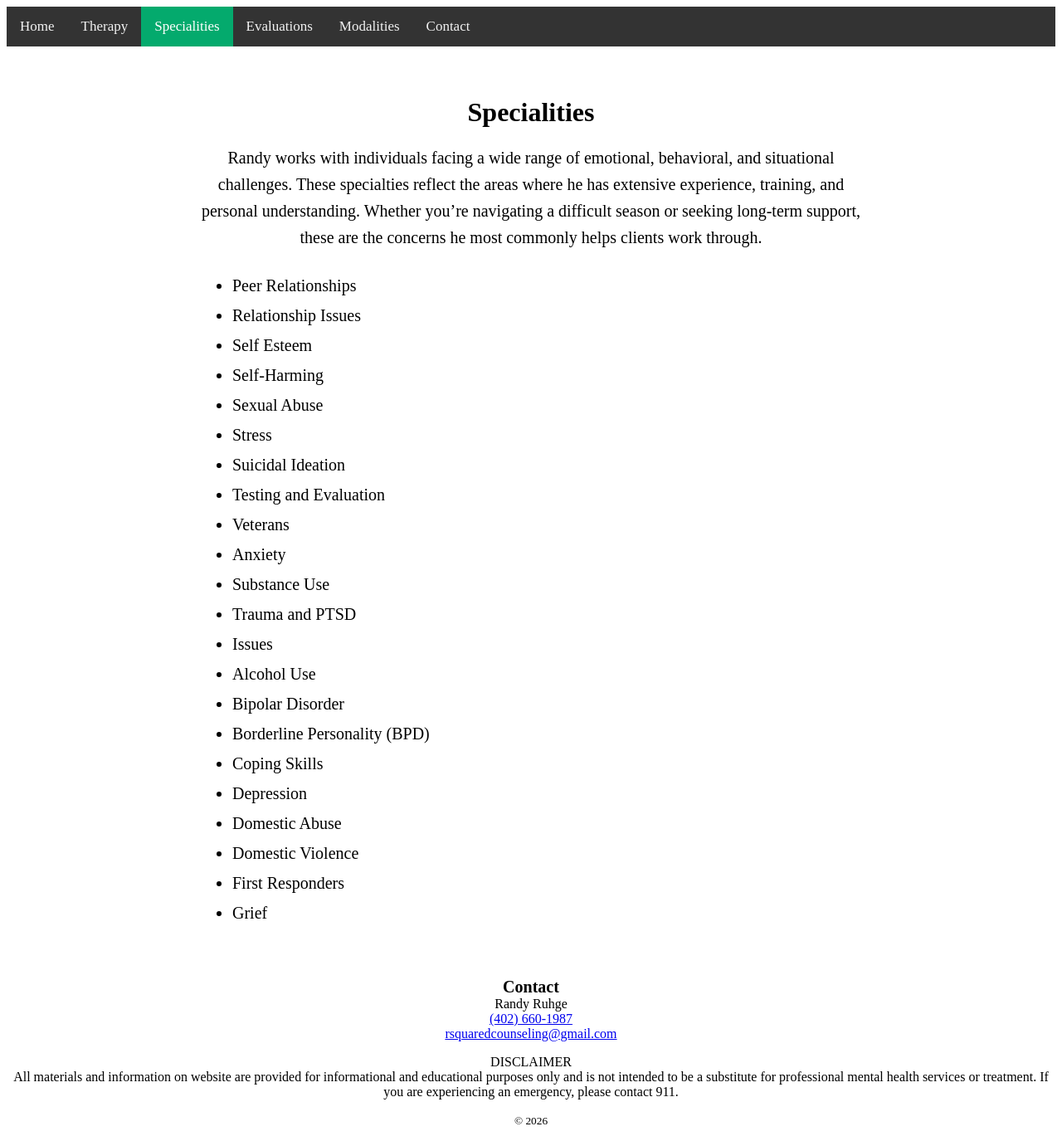
After one commit to bruhge/rsquared, a Django app: page /speciality/ in a window 1280 px wide. The commit adds this page. Shown: the whole page at 83% size. Run offline with Django 4.2, Linux system fonts and the light colour scheme.

Commit message:
Added pages
Added evaluations.html, modalities.html, specialities.html, and therapy.html.  Updated viewsm urls, base.html, and css to match new pages

```diff
--- a/rsquared/main/static/main/stylesheet.css
+++ b/rsquared/main/static/main/stylesheet.css
@@ -163,3 +163,47 @@ button:active {
   min-height: 120px;
   resize: vertical; /* or none */
 }
+
+.about_wrapper {
+  max-width: 800px;
+  margin: 0 auto;
+  padding: 40px 20px;
+}
+
+.about_title {
+  text-align: center;
+  font-size: 36px;
+  margin-bottom: 30px;
+}
+
+.about_text {
+  font-size: 20px;
+  line-height: 1.6;
+  margin-bottom: 24px;
+}
+
+.eval_wrapper {
+  max-width: 800px;
+  margin: 0 auto;
+  padding: 40px 20px;
+}
+
+.eval_title {
+  text-align: center;
+  font-size: 32px;
+  margin-bottom: 20px;
+}
+
+.eval_intro {
+  font-size: 20px;
+  line-height: 1.6;
+  margin-bottom: 24px;
+  text-align: center;
+}
+
+.eval_list {
+  font-size: 20px;
+  line-height: 1.8;
+  list-style-type: disc;
+  padding-left: 40px;
+}
--- a/rsquared/main/templates/base.html
+++ b/rsquared/main/templates/base.html
@@ -3,17 +3,17 @@
 <html lang="en">
 <head>
     <meta charset="UTF-8">
-    <title>R Sqauared Counsoling</title>
+    <title>R Squared Counseling</title>
     <link rel="stylesheet" href="{% static 'main/stylesheet.css' %}">
 </head>
 <body>
         <div class="topnav">
-            <a class="active" href="{% url 'home' %}">Home</a>
-            <a href="#">Randy's Bio</a>
-            <a href="#">Therapy</a>
-            <a href="#">Wellness</a>
-            <a href="#">Evaluations</a>
-            <a href="{% url 'contact' %}">Contact</a>
+            <a class="{% if active == 'home' %}active{% endif %}" href="{% url 'home' %}">Home</a>
+            <a class="{% if active == 'therapy' %}active{% endif %}" href="{% url 'therapy' %}">Therapy</a>
+            <a class="{% if active == 'specialities' %}active{% endif %}" href="{% url 'speciality' %}">Specialities</a>
+            <a class="{% if active == 'evaluations' %}active{% endif %}" href="{% url 'evaluations' %}">Evaluations</a>
+            <a class="{% if active == 'modalities' %}active{% endif %}" href="{% url 'modalities' %}">Modalities</a>
+            <a class="{% if active == 'contact' %}active{% endif %}" href="{% url 'contact' %}">Contact</a>
         </div>
     {% block content%}
     {% endblock %}
--- /dev/null
+++ b/rsquared/main/templates/main/specialities.html
@@ -0,0 +1,35 @@
+{% extends 'base.html' %}
+{% block content %}
+    <div class="eval_wrapper">
+        <h1 class="eval_title">Specialities</h1>
+        <p class="eval_intro">Randy works with individuals facing a wide range of emotional, behavioral, and
+            situational challenges. These specialties reflect the areas where he has extensive experience, training,
+            and personal understanding. Whether you’re navigating a difficult season or seeking long‑term support,
+            these are the concerns he most commonly helps clients work through.
+        </p>
+        <ul class="eval_list">
+            <li>Peer Relationships</li>
+            <li>Relationship Issues</li>
+            <li>Self Esteem</li>
+            <li>Self-Harming</li>
+            <li>Sexual Abuse</li>
+            <li>Stress</li>
+            <li>Suicidal Ideation</li>
+            <li>Testing and Evaluation</li>
+            <li>Veterans</li>
+            <li>Anxiety</li>
+            <li>Substance Use</li>
+            <li>Trauma and PTSD</li>
+            <li>Issues</li>
+            <li>Alcohol Use</li>
+            <li>Bipolar Disorder</li>
+            <li>Borderline Personality (BPD)</li>
+            <li>Coping Skills</li>
+            <li>Depression</li>
+            <li>Domestic Abuse</li>
+            <li>Domestic Violence</li>
+            <li>First Responders</li>
+            <li>Grief</li>
+        </ul>
+    </div>
+{% endblock %}
--- a/rsquared/main/urls.py
+++ b/rsquared/main/urls.py
@@ -1,7 +1,11 @@
 from django.urls import path
-from .views import index, contact
+from .views import index, contact, evaluations, therapy, speciality, modalities
 
 urlpatterns = [
     path('', index, name='home'),
     path('contact/', contact, name='contact'),
+    path('evaluations/', evaluations, name='evaluations'),
+    path('therapy/', therapy, name='therapy'),
+    path('speciality/', speciality, name='speciality'),
+    path('modalities/', modalities, name='modalities'),
 ]
--- a/rsquared/main/views.py
+++ b/rsquared/main/views.py
@@ -5,7 +5,7 @@ from django.http import HttpResponse
 
 
 def index(request):
-    return render(request, 'main/index.html')
+    return render(request, 'main/index.html', {'active': 'home'})
 
 def contact(request):
     if request.method == 'POST':
@@ -23,4 +23,16 @@ def contact(request):
         )
         messages.success(request, 'Thank you for submitting!  Your message has been sent.')
         return redirect('home')
-    return render(request, 'main/contact.html')
+    return render(request, 'main/contact.html', {'active': 'contact'})
+
+def evaluations(request):
+    return render(request, 'main/evaluations.html', {'active': 'evaluations'})
+
+def therapy(request):
+    return render(request, 'main/therapy.html', {'active': 'therapy'})
+
+def speciality(request):
+    return render(request, 'main/specialities.html', {'active': 'specialities'})
+
+def modalities(request):
+    return render(request, 'main/modalities.html', {'active': 'modalities'})
```
Also changed, not shown: rsquared/main/templates/main/evaluations.html (added, +16 -0 lines), rsquared/main/templates/main/index.html (+13 -6 lines), rsquared/main/templates/main/modalities.html (added, +18 -0 lines), rsquared/main/templates/main/therapy.html (added, +19 -0 lines).
